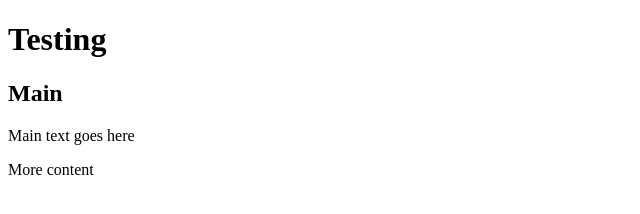
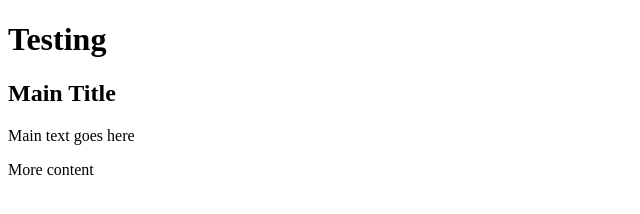
Before and after one commit to n01405352/Testing, a plain HTML site: page index.html in a window 1280 px wide. Shown: the full height of the page, 0-640 px from the left. Drawn offline with Linux system fonts and the light colour scheme.

Commit message:
Main Title

```diff
--- a/index.html
+++ b/index.html
@@ -11,7 +11,7 @@
     </header>
 
     <main>
-        <h2>Main</h2>
+        <h2>Main Title</h2>
         <p>Main text goes here</p>
         <p>More content</p>
     </main>
```
